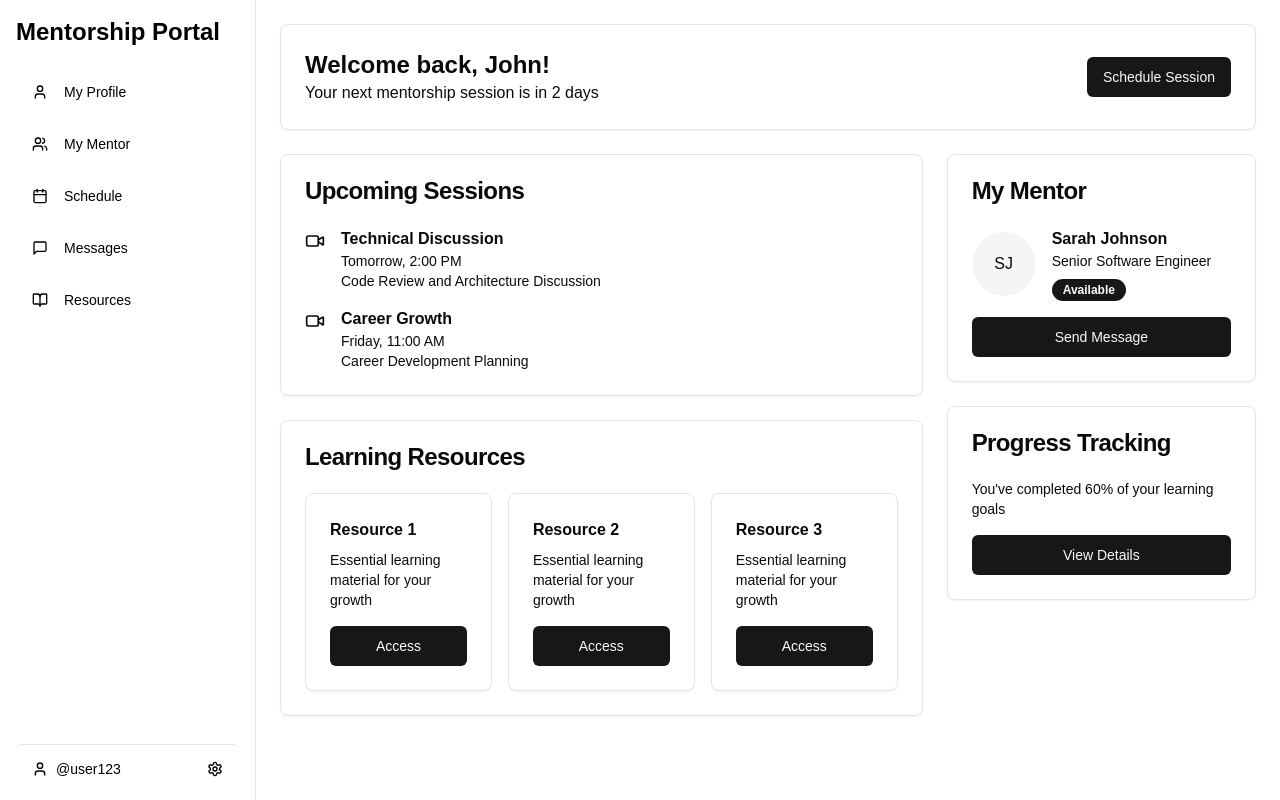
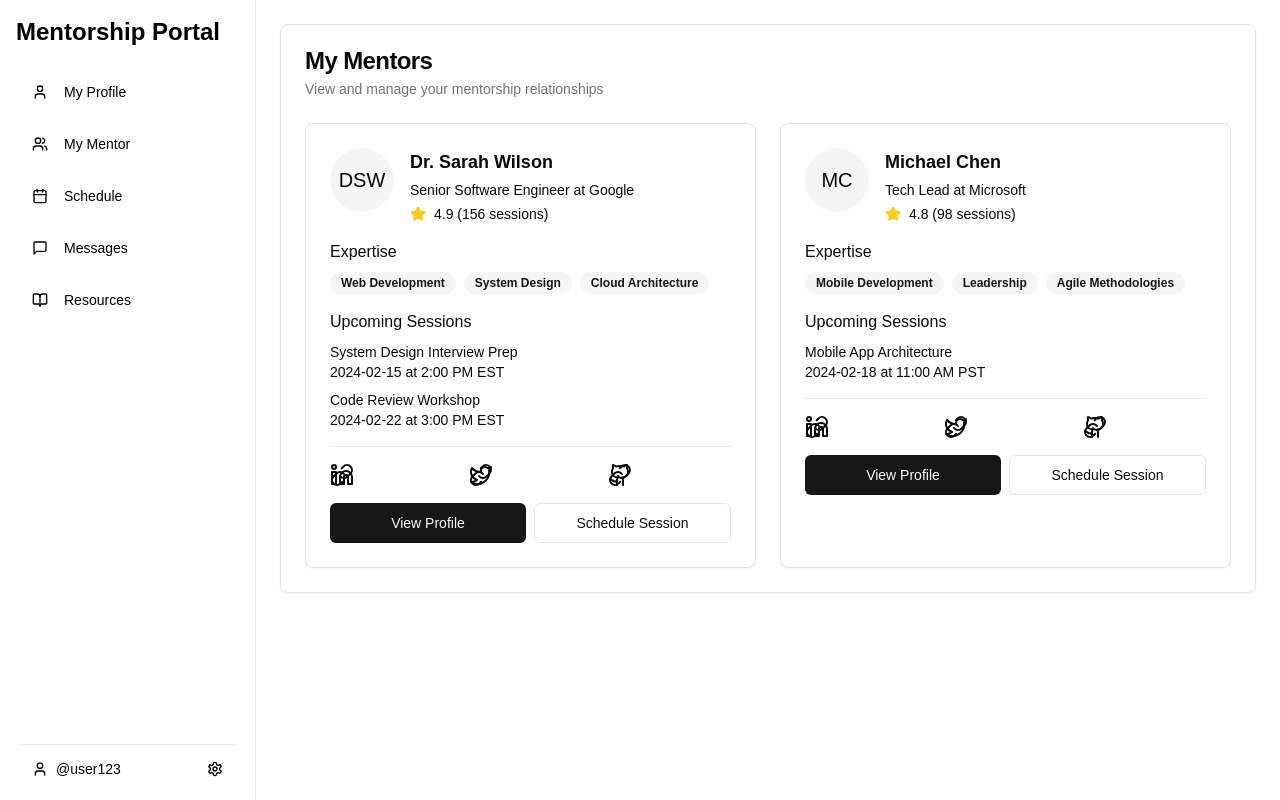
Before and after one commit to tswiki/creator-saas, a Next.js app: page /cohort in a window 1280 px wide. Both pictures are taken after a click on the button "My Mentor". Built offline with nearby package versions, Linux system fonts and the light colour scheme.

Commit message:
updated the profile and mentor views

```diff
--- a/src/app/cohort/page.tsx
+++ b/src/app/cohort/page.tsx
@@ -51,7 +51,12 @@ import {
   PenSquare,
   Send,
   ImageIcon,
-  Play
+  Play,
+  Github,
+  Link,
+  Linkedin,
+  Star,
+  Twitter
 } from "lucide-react";
 import { Separator } from '@/components/ui/separator';
 
@@ -101,7 +106,7 @@ export default function MentorshipPortal() {
             <User className="mr-2 h-4 w-4" />
             My Profile
           </Button>
-          <Button variant="ghost" className="justify-start w-full">
+          <Button variant="ghost" className="justify-start w-full" onClick={() => setCurrentView('mentor')}>
             <Users className="mr-2 h-4 w-4" />
             My Mentor
           </Button>
@@ -1562,6 +1567,180 @@ export default function MentorshipPortal() {
   };
 
 
+  const MyMentorView = () => {
+    const [selectedMentor, setSelectedMentor] = useState<Mentor | null>(null);
+
+    // Define Mentor type
+    type Mentor = {
+      id: number;
+      name: string;
+      title: string;
+      company: string;
+      expertise: string[];
+      bio: string;
+      rating: number;
+      totalSessions: number;
+      availability: string;
+      socials: {
+        linkedin: string;
+        twitter: string;
+        github: string;
+      };
+      upcomingSessions: {
+        date: string;
+        time: string;
+        topic: string;
+      }[];
+    };
+
+    // Mock mentor data - would come from API/database in real app
+    const mentors: Mentor[] = [
+      {
+        id: 1,
+        name: "Dr. Sarah Wilson",
+        title: "Senior Software Engineer",
+        company: "Google",
+        expertise: ["Web Development", "System Design", "Cloud Architecture"],
+        bio: "15+ years of experience in software development and mentoring. Passionate about helping others grow in their tech careers.",
+        rating: 4.9,
+        totalSessions: 156,
+        availability: "Mon-Thu, 2PM-6PM EST",
+        socials: {
+          linkedin: "linkedin.com/in/sarahwilson",
+          twitter: "@sarahwilsontech",
+          github: "github.com/sarahwilson"
+        },
+        upcomingSessions: [
+          {
+            date: "2024-02-15",
+            time: "2:00 PM EST",
+            topic: "System Design Interview Prep"
+          },
+          {
+            date: "2024-02-22",
+            time: "3:00 PM EST",
+            topic: "Code Review Workshop"
+          }
+        ]
+      },
+      {
+        id: 2,
+        name: "Michael Chen",
+        title: "Tech Lead",
+        company: "Microsoft",
+        expertise: ["Mobile Development", "Leadership", "Agile Methodologies"],
+        bio: "Tech lead with focus on mobile development and team leadership. Helping mentees navigate both technical and career challenges.",
+        rating: 4.8,
+        totalSessions: 98,
+        availability: "Wed-Fri, 10AM-4PM PST",
+        socials: {
+          linkedin: "linkedin.com/in/michaelchen",
+          twitter: "@michaelchendev",
+          github: "github.com/mchen"
+        },
+        upcomingSessions: [
+          {
+            date: "2024-02-18",
+            time: "11:00 AM PST",
+            topic: "Mobile App Architecture"
+          }
+        ]
+      }
+    ];
+
+    return (
+      <div className="max-w-7xl mx-auto space-y-6">
+        <Card>
+          <CardHeader>
+            <CardTitle>My Mentors</CardTitle>
+            <CardDescription>View and manage your mentorship relationships</CardDescription>
+          </CardHeader>
+          <CardContent>
+            <div className="grid md:grid-cols-2 gap-6">
+              {mentors.map((mentor) => (
+                <Card key={mentor.id} className="hover:shadow-lg transition-shadow">
+                  <CardContent className="pt-6">
+                    <div className="flex gap-4">
+                      <Avatar className="h-16 w-16">
+                        <AvatarFallback className="text-xl">
+                          {mentor.name.split(' ').map(n => n[0]).join('')}
+                        </AvatarFallback>
+                      </Avatar>
+                      <div className="space-y-1">
+                        <h3 className="font-semibold text-lg">{mentor.name}</h3>
+                        <p className="text-sm text-muted-foreground">{mentor.title} at {mentor.company}</p>
+                        <div className="flex items-center gap-2">
+                          <Star className="h-4 w-4 fill-yellow-400 stroke-yellow-400" />
+                          <span className="text-sm">{mentor.rating} ({mentor.totalSessions} sessions)</span>
+                        </div>
+                      </div>
+                    </div>
+
+                    <div className="mt-4">
+                      <h4 className="font-medium mb-2">Expertise</h4>
+                      <div className="flex flex-wrap gap-2">
+                        {mentor.expertise.map((skill, i) => (
+                          <Badge key={i} variant="secondary">{skill}</Badge>
+                        ))}
+                      </div>
+                    </div>
+
+                    <div className="mt-4">
+                      <h4 className="font-medium mb-2">Upcoming Sessions</h4>
+                      <div className="space-y-2">
+                        {mentor.upcomingSessions.map((session, i) => (
+                          <div key={i} className="text-sm">
+                            <div className="font-medium">{session.topic}</div>
+                            <div className="text-muted-foreground">
+                              {session.date} at {session.time}
+                            </div>
+                          </div>
+                        ))}
+                      </div>
+                    </div>
+
+                    <div className="mt-4 pt-4 border-t">
+                      <div className="grid grid-cols-3 gap-4">
+                        <Link
+                          href={mentor.socials.linkedin}
+                          className="flex justify-center text-muted-foreground hover:text-primary transition-colors"
+                        >
+                          <Linkedin className="h-5 w-5" />
+                        </Link>
+                        <Link
+                          href={mentor.socials.twitter}
+                          className="flex justify-center text-muted-foreground hover:text-primary transition-colors"
+                        >
+                          <Twitter className="h-5 w-5" />
+                        </Link>
+                        <Link
+                          href={mentor.socials.github}
+                          className="flex justify-center text-muted-foreground hover:text-primary transition-colors"
+                        >
+                          <Github className="h-5 w-5" />
+                        </Link>
+                      </div>
+                    </div>
+
+                    <div className="mt-4 flex gap-2">
+                      <Button className="w-full" onClick={() => setSelectedMentor(mentor)}>
+                        View Profile
+                      </Button>
+                      <Button variant="outline" className="w-full">
+                        Schedule Session
+                      </Button>
+                    </div>
+                  </CardContent>
+                </Card>
+              ))}
+            </div>
+          </CardContent>
+        </Card>
+      </div>
+    );
+  };
+
+
   const DashboardView = () => (
     <div className="max-w-7xl mx-auto space-y-6">
       <Card>
@@ -1613,55 +1792,98 @@ export default function MentorshipPortal() {
 
           <Card>
             <CardHeader>
-              <CardTitle>Learning Resources</CardTitle>
+              <CardTitle>Recent Messages</CardTitle>
             </CardHeader>
             <CardContent>
-              <div className="grid grid-cols-3 gap-4">
-                {[1, 2, 3].map((i) => (
-                  <Card key={i}>
-                    <CardContent className="pt-6">
-                      <h4 className="font-semibold mb-2">Resource {i}</h4>
-                      <p className="text-sm text-muted-foreground mb-4">
-                        Essential learning material for your growth
-                      </p>
-                      <Button className="w-full">Access</Button>
-                    </CardContent>
-                  </Card>
+              <div className="space-y-3">
+                {[
+                  {
+                    initials: "SJ",
+                    message: "Great progress on the latest project!",
+                    time: "2h ago"
+                  },
+                  {
+                    initials: "SJ",
+                    message: "Let's discuss the architecture changes in our next session",
+                    time: "1d ago"
+                  },
+                  {
+                    initials: "SJ",
+                    message: "I've shared some resources for the upcoming discussion",
+                    time: "2d ago"
+                  }
+                ].map((message, i) => (
+                  <div key={i} className="flex items-center gap-3 py-2">
+                    <Avatar className="h-8 w-8 flex-shrink-0">
+                      <AvatarFallback>{message.initials}</AvatarFallback>
+                    </Avatar>
+                    <p className="text-sm flex-grow truncate">{message.message}</p>
+                    <span className="text-xs text-muted-foreground flex-shrink-0">{message.time}</span>
+                  </div>
                 ))}
               </div>
+              <Button variant="ghost" className="w-full mt-4" onClick={() => setCurrentView('messages')}>
+                View All Messages
+              </Button>
             </CardContent>
           </Card>
         </div>
 
-        <div className="space-y-6">
-          <Card>
+        <div className="flex flex-col space-y-6 h-full">
+          <Card className="flex-1">
             <CardHeader>
               <CardTitle>My Mentor</CardTitle>
             </CardHeader>
             <CardContent>
-              <div className="flex items-center gap-4">
-                <Avatar className="h-16 w-16">
-                  <AvatarFallback>SJ</AvatarFallback>
-                </Avatar>
-                <div>
-                  <p className="font-semibold">Sarah Johnson</p>
-                  <p className="text-sm text-muted-foreground">Senior Software Engineer</p>
-                  <Badge className="mt-2">Available</Badge>
+              <div className="space-y-4">
+                <div className="flex items-center gap-4">
+                  <Avatar className="h-16 w-16">
+                    <AvatarFallback>SJ</AvatarFallback>
+                  </Avatar>
+                  <div>
+                    <p className="font-semibold">Sarah Johnson</p>
+                    <p className="text-sm text-muted-foreground">Senior Software Engineer at Google</p>
+                    <Badge className="mt-2">Available</Badge>
+                  </div>
                 </div>
-              </div>
-              <Button className="w-full mt-4">Send Message</Button>
+                <div className="space-y-2">
+                  <div className="flex items-center gap-2">
+                    <Star className="h-4 w-4 text-yellow-400" />
+                    <span className="text-sm">4.9 Rating</span>
+                  </div>
+                  <p className="text-sm text-muted-foreground">
+                    Expertise: React, Node.js, System Design
+                  </p>
+                  <p className="text-sm text-muted-foreground">
+                    Total Sessions: 120+
+                  </p>
+                </div>
+                <div className="flex gap-2">
+                  <Button className="flex-1">Message</Button>
+                  <Button variant="outline" className="flex-1">Schedule</Button>
+                </div>
+              </div>
             </CardContent>
           </Card>
 
-          <Card>
+          <Card className="flex-1">
             <CardHeader>
-              <CardTitle>Progress Tracking</CardTitle>
+              <CardTitle>Current Course Progress</CardTitle>
             </CardHeader>
             <CardContent>
-              <p className="text-sm text-muted-foreground mb-4">
-                You've completed 60% of your learning goals
-              </p>
-              <Button className="w-full">View Details</Button>
+              <div className="space-y-4">
+                <div>
+                  <h3 className="font-medium text-sm">Advanced React Patterns</h3>
+                  <p className="text-sm text-muted-foreground">Current Module: Component Composition</p>
+                  <div className="mt-2 flex items-center gap-2">
+                    <Play className="h-4 w-4 text-muted-foreground" />
+                    <span className="text-xs text-muted-foreground">Last accessed 2 hours ago</span>
+                  </div>
+                </div>
+                <Button variant="outline" className="w-full" onClick={() => setCurrentView('resources')}>
+                  Continue Learning
+                </Button>
+              </div>
             </CardContent>
           </Card>
         </div>
@@ -1692,6 +1914,7 @@ export default function MentorshipPortal() {
         {currentView === 'messages' && <MessagesView />}
         {currentView === 'resources' && <ResourcesView/>}
         {currentView === 'course' && <CourseView/>}
+        {currentView === 'mentor' && <MyMentorView/>}
       </div>
     </div>
   );
```
